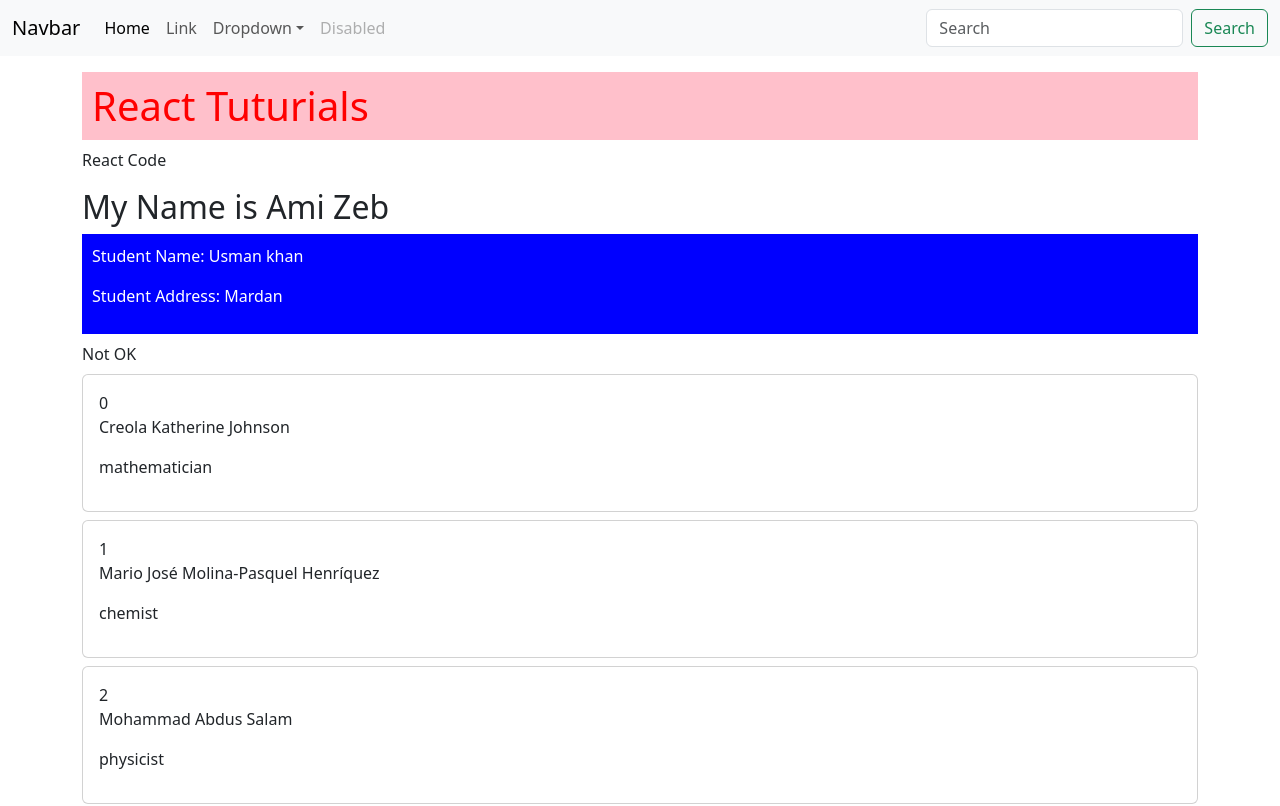
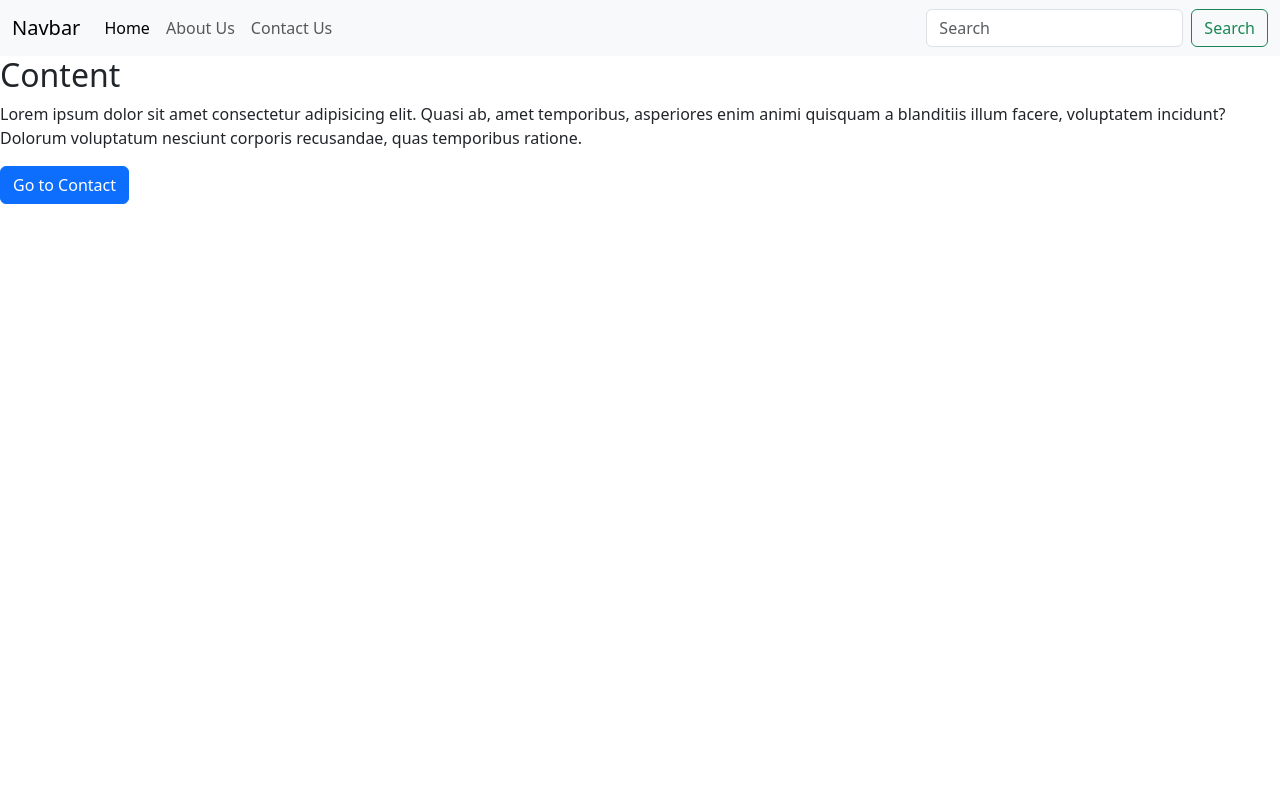
Before and after one commit to hameed-fu/react-practice, a React (Vite) app: page /about in a window 1280 px wide. Shown: the top 806 px of the page. Built offline with nearby package versions, Linux system fonts and the light colour scheme.

Commit message:
Routes and useEffect

```diff
--- a/package.json
+++ b/package.json
@@ -24,6 +24,7 @@
     "eslint-plugin-react-hooks": "^5.1.0-rc.0",
     "eslint-plugin-react-refresh": "^0.4.12",
     "globals": "^15.9.0",
+    "react-router-dom": "^6.27.0",
     "vite": "^5.4.8"
   }
 }
--- a/src/App.jsx
+++ b/src/App.jsx
@@ -1,9 +1,13 @@
+import { Route, Routes } from "react-router-dom";
 import Card from "./components/Card";
 import Content from "./components/Content";
 import EventHandler from "./components/EventHandler";
 import { Footer } from "./components/Footer";
 import Header from "./components/Header";
 import Sidebar from "./components/Sidebar";
+import About from "./components/About";
+import Contact from "./components/Contact";
+import Home from "./components/Home";
 
 function App({ title, num1, num2, content }) {
   let data = {
@@ -54,7 +58,14 @@
   return (
     <>
       <Header />
-      <div className="container mt-3 mb-5">
+
+       <Routes>
+         <Route path='/' element={<Home/>} />
+         <Route path='/about' element={<About/>} />
+         <Route path='/contact' element={<Contact/>} />
+       </Routes>
+
+      {/* <div className="container mt-3 mb-5">
         <h1 style={{ color: "red", backgroundColor: "pink", padding: "10px" }}>
           {title}
         </h1>
@@ -102,7 +113,7 @@
      <br />
      <br />
      <br />
-     <br />
+     <br /> */}
 
       {/* <Footer name="Encoder Technologies" year="2024" /> */}
     </>
--- /dev/null
+++ b/src/components/About.jsx
@@ -0,0 +1,23 @@
+import React, { useEffect } from 'react'
+import Content from './Content'
+import { Link } from 'react-router-dom'
+
+function About() {
+
+    useEffect(() => {
+        console.log('I am effect calling by about us page')
+    })
+  return (
+    <div>
+        <Content />
+
+        <div>
+
+                <Link className='btn btn-primary' to="/contact">Go to Contact</Link>
+
+        </div>
+    </div>
+  )
+}
+
+export default About
--- /dev/null
+++ b/src/components/Contact.jsx
@@ -0,0 +1,9 @@
+import React from 'react'
+
+function Contact() {
+  return (
+    <div>Contact</div>
+  )
+}
+
+export default Contact
--- a/src/components/Content.jsx
+++ b/src/components/Content.jsx
@@ -4,6 +4,9 @@
   return (
     <div>
         <h2>Content</h2>
+        <p>
+          Lorem ipsum dolor sit amet consectetur adipisicing elit. Quasi ab, amet temporibus, asperiores enim animi quisquam a blanditiis illum facere, voluptatem incidunt? Dolorum voluptatum nesciunt corporis recusandae, quas temporibus ratione.
+        </p>
     </div>
   )
 }
--- a/src/components/EventHandler.jsx
+++ b/src/components/EventHandler.jsx
@@ -1,4 +1,4 @@
-import React, {useState} from 'react'
+import React, {useEffect, useState} from 'react'
 
 function EventHandler() {
 
@@ -13,7 +13,17 @@
     })
 
 
-    console.log(student)
+    useEffect(()=>{
+        console.log('Effected', count)
+        // console.log("OK effect")
+        // console.log("OK effect", student)
+
+    },[count])
+
+
+
+
+
 
     function demo(){
         setCount(count + 1)
--- a/src/components/Header.jsx
+++ b/src/components/Header.jsx
@@ -1,4 +1,5 @@
 import React from "react";
+import { Link } from "react-router-dom";
 
 const Header = () => {
   return (
@@ -22,58 +23,23 @@
           <div className="collapse navbar-collapse" id="navbarSupportedContent">
             <ul className="navbar-nav me-auto mb-2 mb-lg-0">
               <li className="nav-item">
-                <a className="nav-link active" aria-current="page" href="#">
+                <Link className="nav-link active" aria-current="page" to="/">
                   Home
-                </a>
+                </Link>
               </li>
               <li className="nav-item">
-                <a className="nav-link" href="#">
-                  Link
-                </a>
+                <Link className="nav-link" to="/about">
+                  About Us
+                </Link>
               </li>
-              <li className="nav-item dropdown">
-                <a
-                  className="nav-link dropdown-toggle"
-                  href="#"
-                  id="navbarDropdown"
-                  role="button"
-                  data-bs-toggle="dropdown"
-                  aria-expanded="false"
-                >
-                  Dropdown
-                </a>
-                <ul className="dropdown-menu" aria-labelledby="navbarDropdown">
-                  <li>
-                    <a className="dropdown-item" href="#">
-                      Action
-                    </a>
-                  </li>
-                  <li>
-                    <a className="dropdown-item" href="#">
-                      Another action
-                    </a>
-                  </li>
-                  <li>
-                    <hr className="dropdown-divider" />
-                  </li>
-                  <li>
-                    <a className="dropdown-item" href="#">
-                      Something else here
-                    </a>
-                  </li>
-                </ul>
+
+              <li className="nav-item">
+                <Link className="nav-link" to="/contact">
+                  Contact Us
+                </Link>
               </li>
-              <li className="nav-item">
-                <a
-                  className="nav-link disabled"
-                  href="#"
-                  tabIndex="-1"
 
-                  aria-disabled="true"
-                >
-                  Disabled
-                </a>
-              </li>
+
             </ul>
             <form className="d-flex">
               <input
@@ -89,6 +55,8 @@
           </div>
         </div>
       </nav>
+
+
     </>
   );
 };
--- /dev/null
+++ b/src/components/Home.jsx
@@ -0,0 +1,9 @@
+import React from 'react'
+
+function Home() {
+  return (
+    <div>Home</div>
+  )
+}
+
+export default Home
--- a/src/main.jsx
+++ b/src/main.jsx
@@ -5,10 +5,13 @@
 
 import 'bootstrap/dist/css/bootstrap.min.css'
 import 'bootstrap/dist/js/bootstrap.min.js'
+import { BrowserRouter } from 'react-router-dom'
 
 createRoot(document.getElementById('root')).render(
   <StrictMode>
-    <App title="React Tuturials" num1={20} num2={30} content="React Code"  />
 
+    <BrowserRouter>
+        <App title="React Tuturials" num1={20} num2={30} content="React Code"  />
+    </BrowserRouter>
   </StrictMode>,
 )
```
Also changed, not shown: 1 other file (tests, documents, lock files or other folders).
